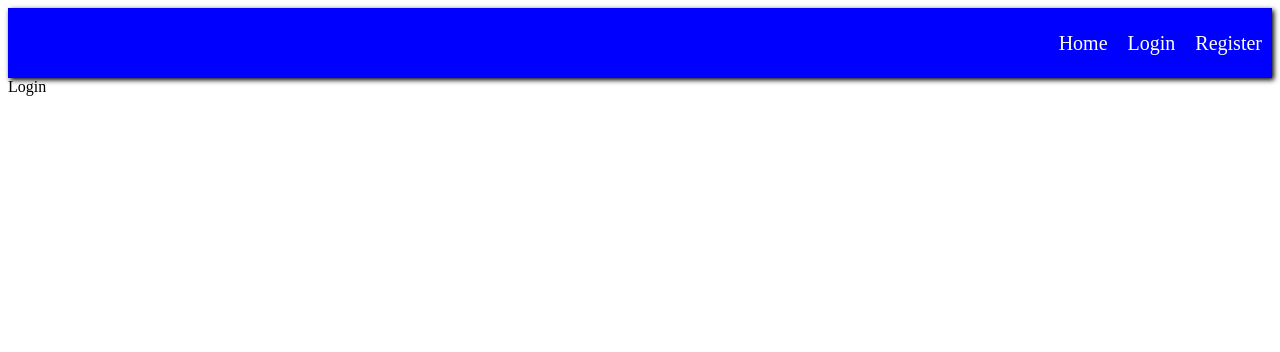
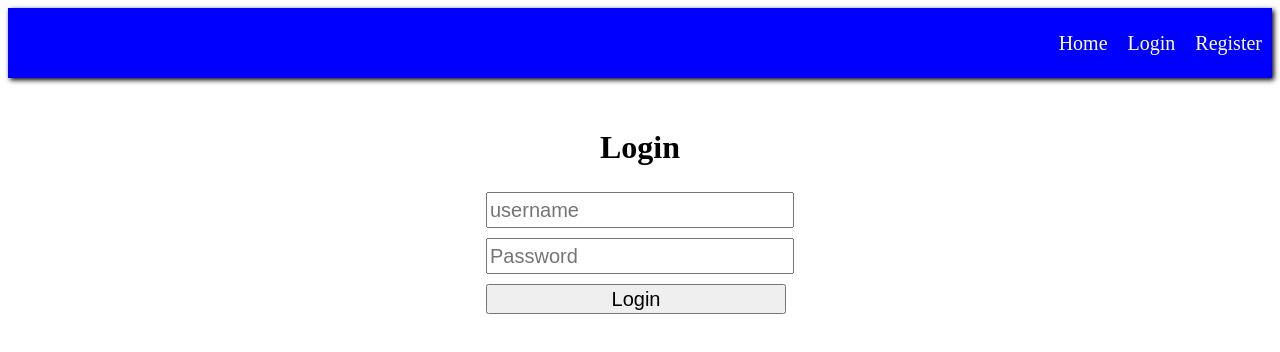
Before and after one commit to geekyskr/StudentMeet-WebApp, a React (Create React App) app in the folder client/: page /login in a window 1280 px wide. Shown: the top 352 px of the page. Built offline with nearby package versions, Linux system fonts and the light colour scheme; the HTML template or start-up script is replaced by a standard one.

Commit message:
succesfully loggedin the user and logeedout.

```diff
--- a/client/src/components/Navbar.js
+++ b/client/src/components/Navbar.js
@@ -1,12 +1,32 @@
-import React from 'react';
+import React, {useState, useEffect, } from 'react';
 import './Navbar.css'
+import {useHistory} from 'react-router-dom'
 
 function Navbar(){
+
+  const [loggedIn, setLoggedIn] = useState(true);
+  const history = useHistory()
+
+  useEffect(()=>{
+    setLoggedIn(JSON.parse(localStorage.getItem('loggedIn')))
+  }, [localStorage.getItem('loggedIn')])
+
+  const logout = ()=>{
+    localStorage.clear();
+    history.push('/')
+  }
+
   return (
-    <div className="Navbar">
+    <div className = "Navbar">
       <a href="/">Home</a>
-      <a href="/login">Login</a>
-      <a href="/register">Register</a>
+      {loggedIn ? (<>
+        <a href="/upload">Upload</a>
+        <a href="/profile">Profile</a>
+        <a href="/logout" onClick = {logout}>logout</a>
+      </>) : (<>
+        <a href="/login">Login</a>
+        <a href="/register">Register</a>
+      </>)}
     </div>
   )
 }
--- a/client/src/pages/Home/Home.js
+++ b/client/src/pages/Home/Home.js
@@ -1,7 +1,12 @@
-import React from 'react';
+import React, {useEffect} from 'react';
 import './Home.css'
 
 function Home(){
+  useEffect(()=>{
+    if(!localStorage.getItem("loggedIn")){
+      localStorage.setItem("loggedIn", false);
+    }
+  }, [])
   return <div>Home</div>
 }
 
--- a/client/src/pages/Login/Login.css
+++ b/client/src/pages/Login/Login.css
@@ -0,0 +1,25 @@
+.Login{
+  width: 100%;
+  height: 300px;
+  margin-top: 5px;
+  display: flex;
+  flex-direction: column;
+  justify-content: center;
+  align-items: center;
+}
+
+.LoginForm{
+  display: flex;
+  flex-direction: column;
+}
+
+.LoginForm input, button, select{
+  margin: 5px;
+  width: 300px;
+  height: 30px;
+  font-size: 20px;
+}
+
+.LoginForm button:hover{
+  cursor: pointer;
+}
--- a/client/src/pages/Login/Login.js
+++ b/client/src/pages/Login/Login.js
@@ -1,8 +1,47 @@
-import React from 'react';
+import React, {useState, useEffect} from 'react';
 import './Login.css'
+import Axios from 'axios'
+import {useHistory} from 'react-router-dom'
 
 function Login(){
-  return <div>Login</div>
+
+  const [username, setUsername] = useState("");
+  const [password, setPassword] = useState("");
+
+  const [errorMessage, setErrorMessage] = useState("");
+
+  let history = useHistory()
+
+  const login = ()=>{
+    Axios.post('http://localhost:8080/login', {username: username, password: password}).then((responce)=>{
+      if(responce.data.loggedIn){
+        localStorage.setItem ("loggedIn", true);
+        localStorage.setItem ("username", responce.data.username);
+        history.push('/')
+        window.location.reload(false)
+      }
+      else{
+        setErrorMessage(responce.data.message);
+      }
+    })
+  }
+
+
+  return(
+    <div className="Login">
+      <h1>Login</h1>
+      <div className="LoginForm">
+        <input id="username" type="text" class="inputbox" placeholder="username" onChange={(event)=>{
+        setUsername(event.target.value);
+      }}></input>
+        <input id="pass" type="password" class="inputbox" placeholder="Password" onChange={(event)=>{
+        setPassword(event.target.value);
+      }}></input>
+        <button type="submit" onClick={login} >Login</button>
+        <h2 style = {{color: "red"}}>{errorMessage}</h2>
+      </div>
+    </div>
+  )
 }
 
 export default Login;
```
Also changed, not shown: 1 other file (tests, documents, lock files or other folders).
